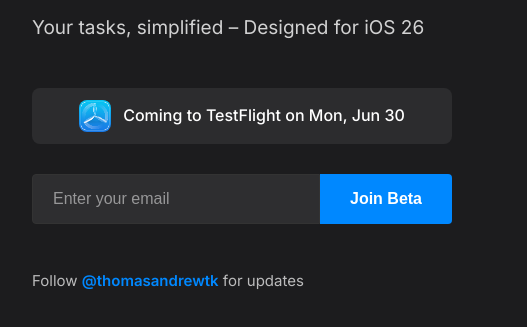
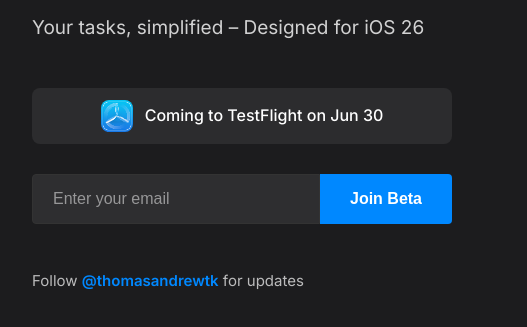
Before and after one commit to thomasandrewtk/glimpse-site, a plain HTML site: page index.html in a window 1280 px wide. Shown: the part 355-682 px from the top of the page, 148-675 px from the left. Drawn offline with Linux system fonts and the light colour scheme.

Commit message:
docs: Update wording

```diff
--- a/index.html
+++ b/index.html
@@ -26,7 +26,7 @@
 
                 <div class="testflight-banner">
                     <img src="assets/testflightlogo.png" alt="TestFlight Logo" class="testflight-logo">
-                    <span>Coming to TestFlight on Mon, Jun 30</span>
+                    <span>Coming to TestFlight on Jun 30</span>
                 </div>
 
                 <div class="waitlist-form">
```
